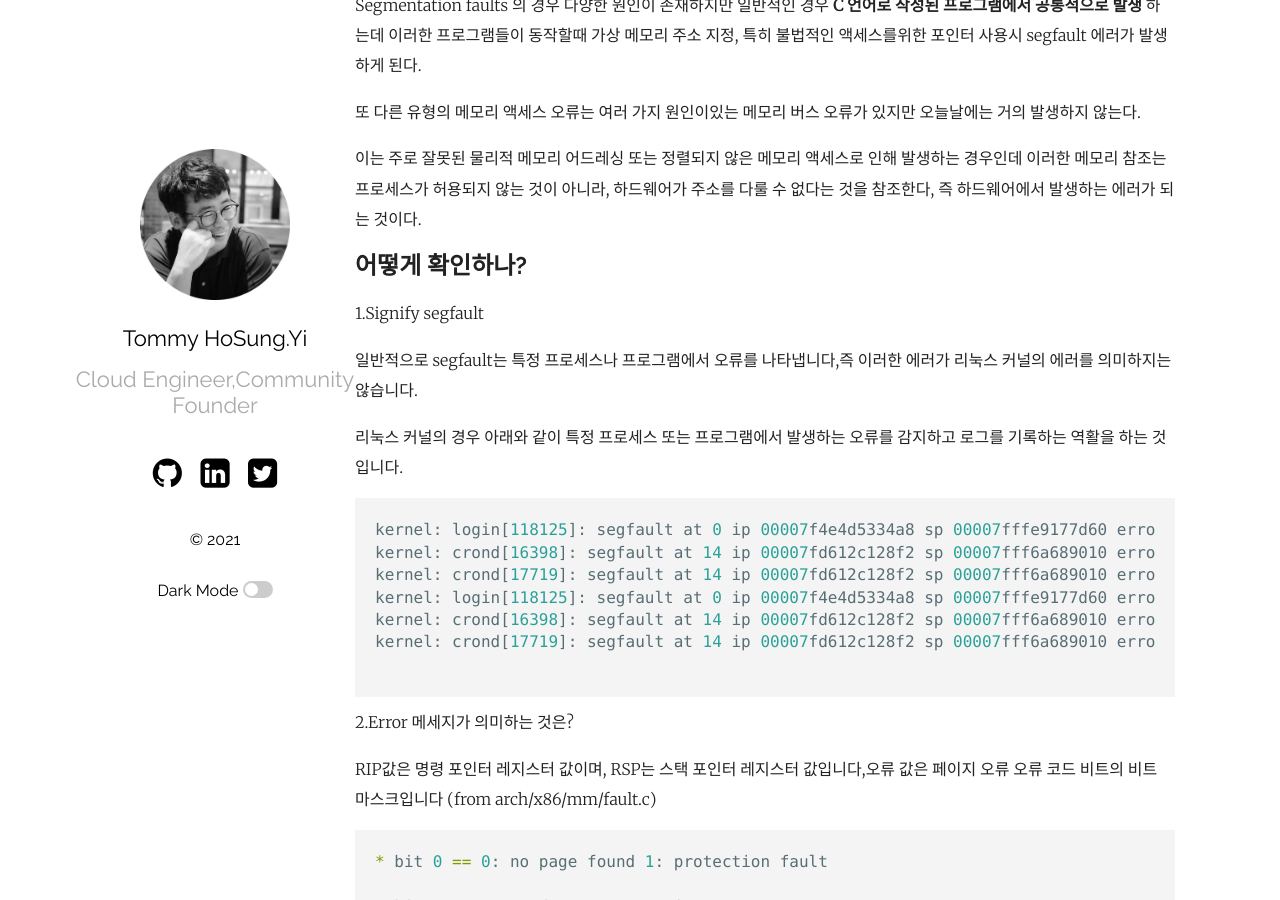
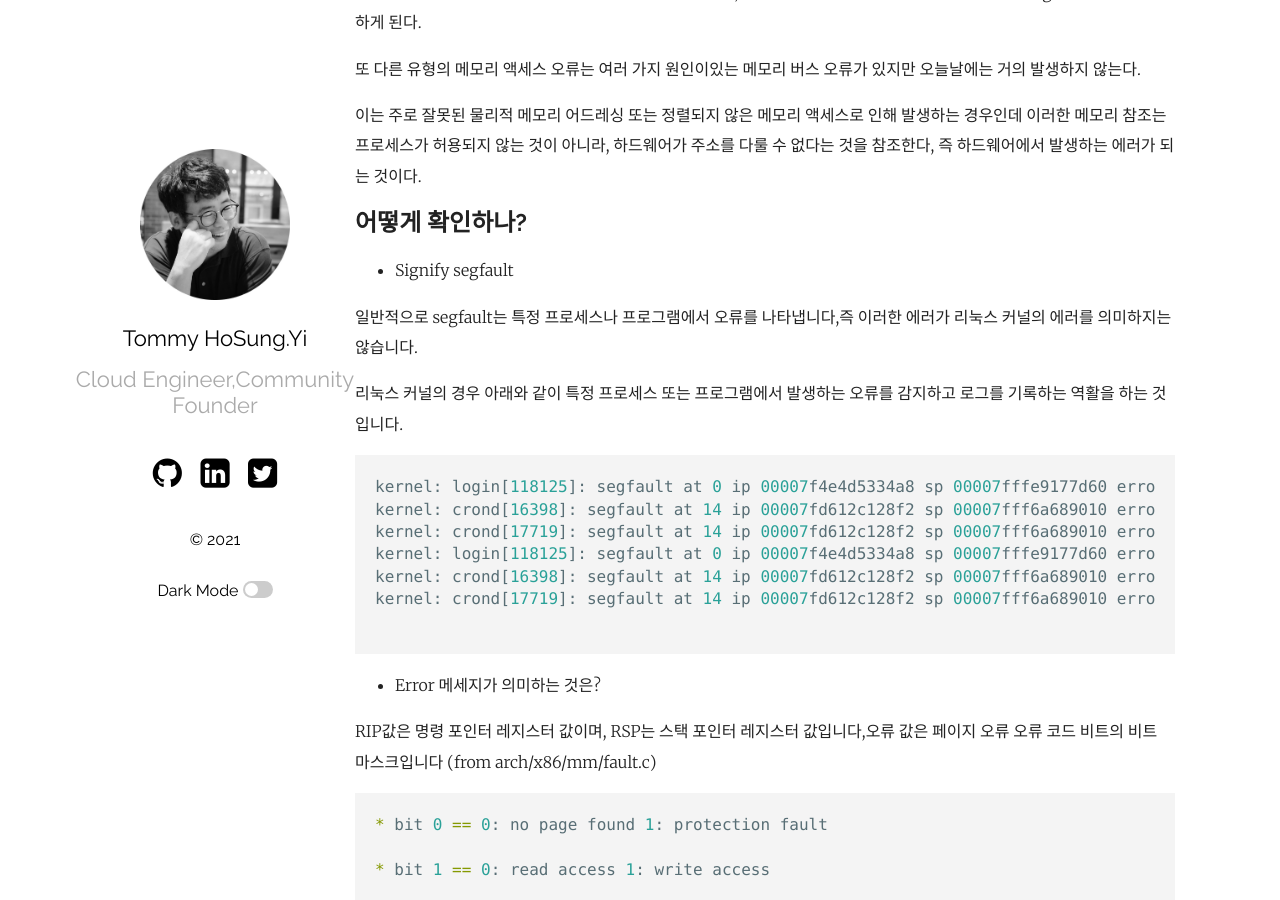
Before and after one commit to hslee77/hslee77.github.io, a Jekyll site: the page built from _posts/2021-05-07-LinuxSegfault-Event.md, in a window 1280 px wide and 900 px high, scrolled down 724 px. Built offline with Jekyll 4.4.1, drawn with Linux system fonts in a browser that asks for light colours.

Commit message:
Linux Segfault message

````diff
--- a/_posts/2021-05-07-LinuxSegfault-Event.md
+++ b/_posts/2021-05-07-LinuxSegfault-Event.md
@@ -6,11 +6,11 @@ categories: Linux,cloud
 ---
 
 Linux에서 세그먼테이션 오류 (segfault) 또는 액세스 위반은 운영 체제 (OS)에 **메모리 액세스 위반**을 알리기 위해 메모리 보호 기능이있는 하드웨어에서 발생하는 오류입니다.
-<br/>
+
 리눅스 커널은 문제가 발생하기 되면 일반적으로 프로세스 11번과 같은 신호를 보내서 문제의 프로세스에 결함이 있음을 전달함으로써 이러한 문제에 대응하게 됩니다.
-<br/>
+
 일부의 경우에는 사용자가 직접 문제의 프로세스가 발생했을 경우 이러한 signal을 수신하고 처리 할수 있도록 customer handler를 설치하여 사용하는 경우도 있으나.
-<br/>
+
 그렇지 않을 경우에는 Linux의 커널에서 동작하고 있는 **process signal** 처리기를 사용할수 있습니다.segfault는 일반적으로 프로세스를 종료하고 적절한 ulimit 설정을 갖춘 코어 덤프를 생성합니다.
 
 ## Segfaul의 유형은??
@@ -25,18 +25,15 @@ kernel: crond[17719]: segfault at 14 ip 00007fd612c128f2 sp 00007fff6a689010 err
 ```
 
 Segmentation faults 의 경우 다양한 원인이 존재하지만 일반적인 경우 **C 언어로 작성된 프로그램에서 공통적으로 발생** 하는데 이러한 프로그램들이 동작할때 가상 메모리 주소 지정, 특히 불법적인 액세스를위한 포인터 사용시 segfault 에러가 발생하게 된다.
-<br/>
 
 또 다른 유형의 메모리 액세스 오류는 여러 가지 원인이있는 메모리 버스 오류가 있지만 오늘날에는 거의 발생하지 않는다.
-<br/>
 
 이는 주로 잘못된 물리적 메모리 어드레싱 또는 정렬되지 않은 메모리 액세스로 인해 발생하는 경우인데 이러한 메모리 참조는 프로세스가 허용되지 않는 것이 아니라,
 하드웨어가 주소를 다룰 수 없다는 것을 참조한다, 즉 하드웨어에서 발생하는 에러가 되는 것이다.
-<br/>
 
 ## 어떻게 확인하나?
 
-1.Signify segfault
+- Signify segfault
 
 일반적으로 segfault는 특정 프로세스나 프로그램에서 오류를 나타냅니다,즉 이러한 에러가 리눅스 커널의 에러를 의미하지는 않습니다.
 
@@ -52,7 +49,7 @@ kernel: crond[17719]: segfault at 14 ip 00007fd612c128f2 sp 00007fff6a689010 err
 
 ```
 
- 2.Error 메세지가 의미하는 것은?
+ - Error 메세지가 의미하는 것은?
 
 RIP값은 명령 포인터 레지스터 값이며, RSP는 스택 포인터 레지스터 값입니다,오류 값은 페이지 오류 오류 코드 비트의 비트 마스크입니다 (from arch/x86/mm/fault.c)
 
````
